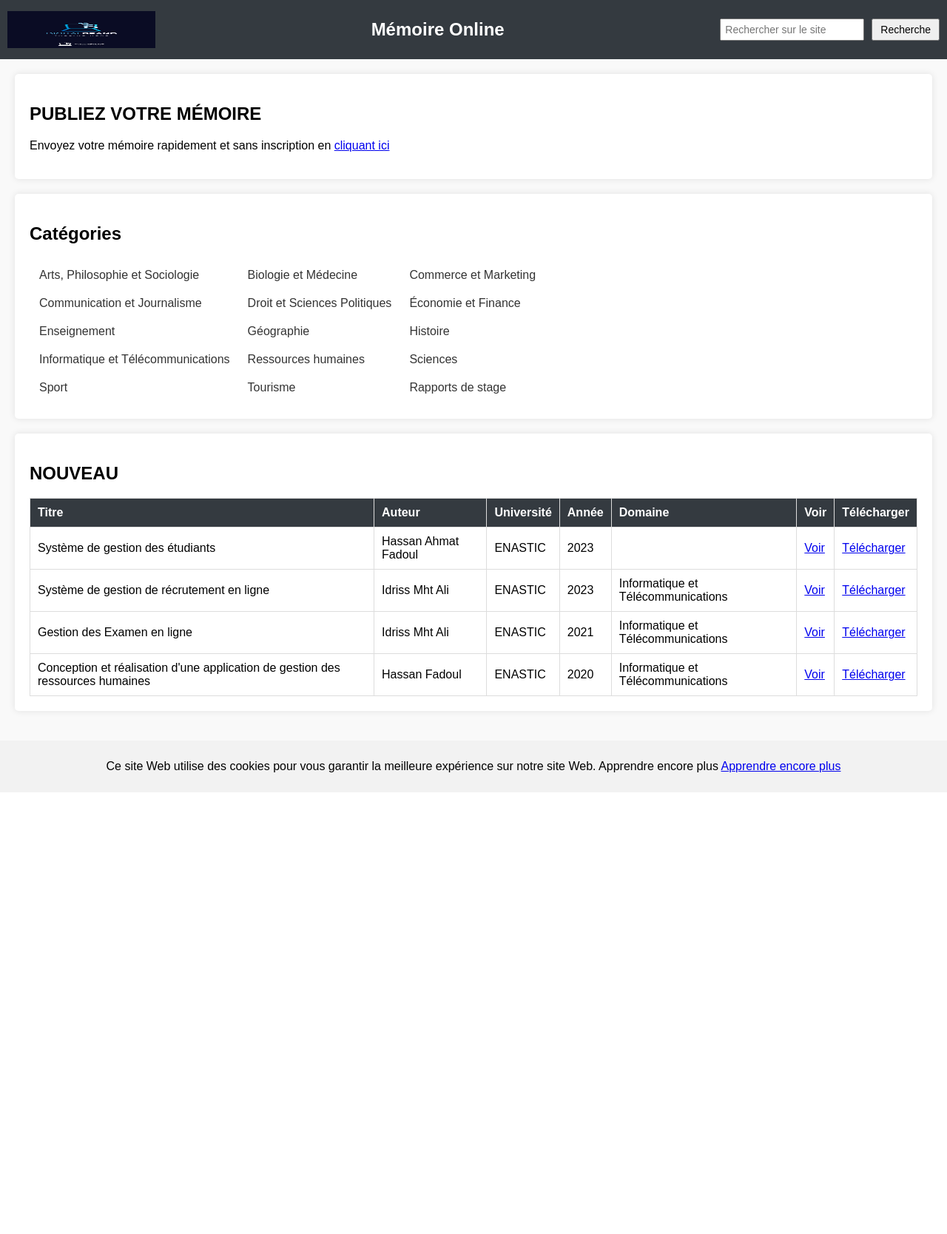
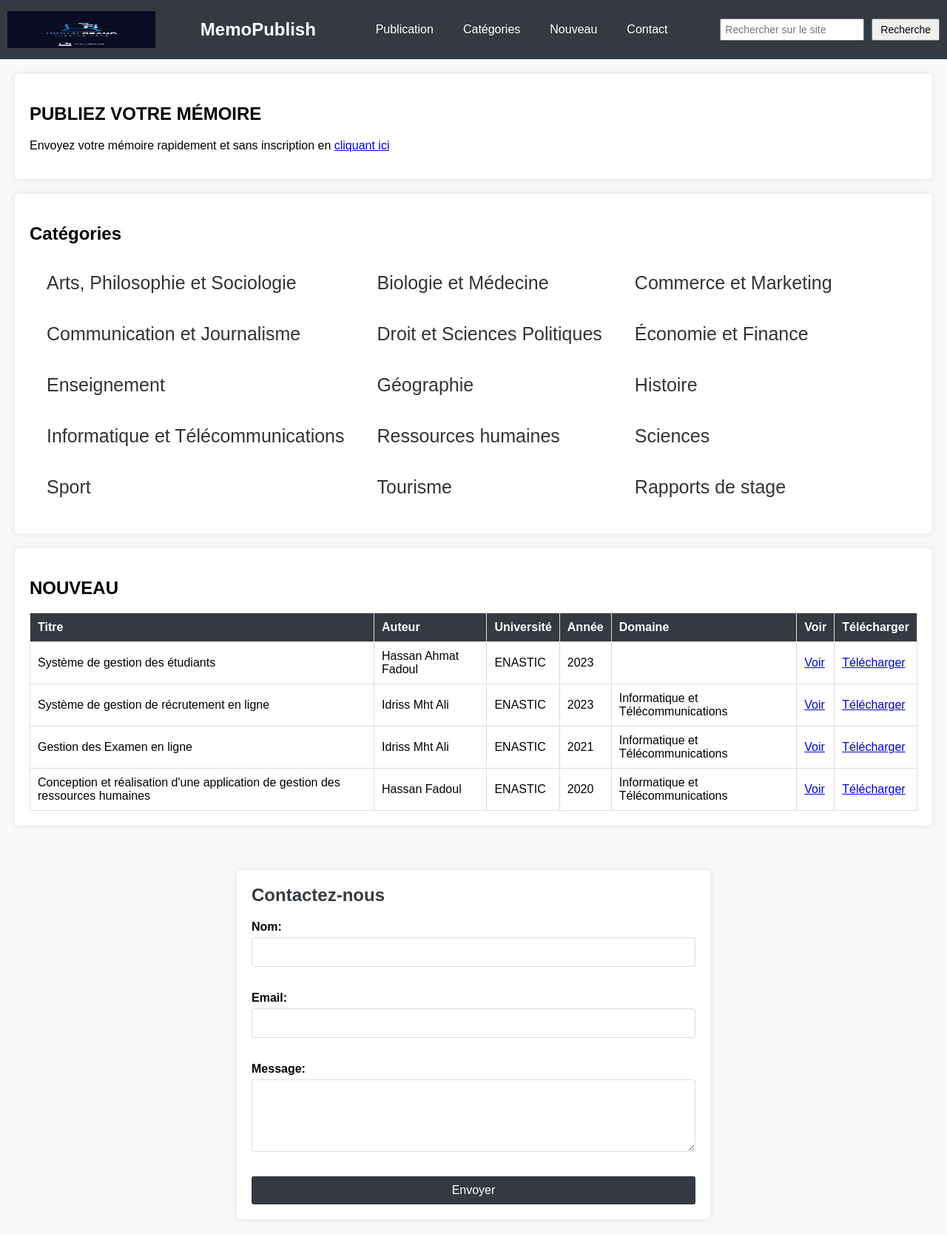
Before and after one commit to Tougay/Memoire_Online, a PHP site: page /index.php in a window 1280 px wide. Shown: the whole page at 74% size. Before the commit the page ends 1071 px from the top, so only its background shows below. Run offline with PHP 8.4, Linux system fonts and the light colour scheme; data comes from the database, SQL or seed files in the repository.

Commit message:
insertion des différentes navbar et du footer

```diff
--- a/index.php
+++ b/index.php
@@ -22,8 +22,8 @@ $memoires = $stmt->fetchAll();
 <html lang="fr">
 <head>
     <meta charset="UTF-8">
-    <title>Mémoire Online</title>
-  <style>
+    <title>MemoPublish</title>
+    <style>
         body {
             font-family: Arial, sans-serif;
             background-color: #f9f9f9;
@@ -44,6 +44,22 @@ $memoires = $stmt->fetchAll();
         #header h1 {
             font-size: 24px;
             margin: 0 10px;
+        }
+        #header nav {
+            display: flex;
+            align-items: center;
+        }
+        #header nav a {
+            color: white;
+            text-decoration: none;
+            margin: 0 10px;
+            padding: 5px 10px;
+            border-radius: 3px;
+            transition: background-color 0.3s ease, transform 0.3s ease;
+        }
+        #header nav a:hover {
+            background-color: #495057;
+            transform: scale(1.1);
         }
         #header form {
             display: flex;
@@ -70,13 +86,17 @@ $memoires = $stmt->fetchAll();
         }
         #categories a {
             display: block;
-            padding: 10px;
+            padding: 15px 20px;
             text-decoration: none;
             color: #333;
-            border-radius: 3px;
+            border-radius: 5px;
+            font-size: 25px;
+            margin-bottom: 10px;
+            transition: background-color 0.3s ease, transform 0.3s ease;
         }
         #categories a:hover {
             background-color: #ddd;
+            transform: scale(1.05);
         }
         #categories a.active {
             font-weight: bold;
@@ -99,7 +119,60 @@ $memoires = $stmt->fetchAll();
         #footer {
             text-align: center;
             padding: 10px;
-            background-color: #f2f2f2;
+            background-color: #343a40;
+            color: white;
+            position: relative;
+        }
+        #footer a {
+            color: #17a2b8;
+            text-decoration: none;
+        }
+        #footer a:hover {
+            text-decoration: underline;
+        }
+        #contact {
+            background-color: white;
+            padding: 20px;
+            margin: 20px auto;
+            border-radius: 5px;
+            box-shadow: 0 0 10px rgba(0,0,0,0.1);
+            max-width: 600px;
+        }
+        #contact h2 {
+            margin-top: 0;
+            color: #343a40;
+        }
+        #contact form {
+            display: flex;
+            flex-direction: column;
+        }
+        #contact label {
+            margin-bottom: 5px;
+            font-weight: bold;
+        }
+        #contact input[type="text"],
+        #contact input[type="email"],
+        #contact textarea {
+            padding: 10px;
+            margin-bottom: 15px;
+            border: 1px solid #ddd;
+            border-radius: 3px;
+            font-size: 16px;
+            width: 100%;
+            box-sizing: border-box;
+        }
+        #contact button {
+            padding: 10px 20px;
+            background-color: #343a40;
+            color: white;
+            border: none;
+            border-radius: 3px;
+            font-size: 16px;
+            cursor: pointer;
+            transition: background-color 0.3s ease;
+        }
+        #contact button:hover {
+            background-color: #495057;
         }
     </style>
     <script>
@@ -111,13 +184,34 @@ $memoires = $stmt->fetchAll();
                 }
             });
         }
-        window.onload = highlightActiveLink;
+        function smoothScroll(event) {
+            event.preventDefault();
+            var targetId = event.currentTarget.getAttribute("href");
+            var targetPosition = document.querySelector(targetId).offsetTop;
+            window.scrollTo({
+                top: targetPosition,
+                behavior: "smooth"
+            });
+        }
+        window.onload = function() {
+            highlightActiveLink();
+            var navLinks = document.querySelectorAll('#header nav a, #footer a');
+            navLinks.forEach(function(link) {
+                link.addEventListener('click', smoothScroll);
+            });
+        };
     </script>
 </head>
 <body>
 <div id="header">
     <img src="5570061.jpg" alt="Mémoire Online Logo" width="200" height="50">
-    <h1>Mémoire Online</h1>
+    <h1>MemoPublish</h1>
+    <nav>
+        <a href="#publication">Publication</a>
+        <a href="#categories">Catégories</a>
+        <a href="#new">Nouveau</a>
+        <a href="#contact">Contact</a>
+    </nav>
     <form method="get" action="">
         <input type="text" name="search" placeholder="Rechercher sur le site">
         <button type="submit">Recherche</button>
@@ -188,9 +282,27 @@ $memoires = $stmt->fetchAll();
 </section>
 </div>
 
+<!--
 <div id="footer">
-    <p>Ce site Web utilise des cookies pour vous garantir la meilleure expérience sur notre site Web. Apprendre encore plus <a href="#">Apprendre encore plus</a></p>
+    <p>Ce site Web utilise des cookies pour vous garantir la meilleure expérience sur notre site Web. Apprendre encore plus <a href="#contact">Contact</a></p>
 </div>
+-->
+
+<section id="contact">
+    <h2>Contactez-nous</h2>
+    <form>
+        <label for="name">Nom:</label>
+        <input type="text" id="name" name="name" required>
+        <br>
+        <label for="email">Email:</label>
+        <input type="email" id="email" name="email" required>
+        <br>
+        <label for="message">Message:</label>
+        <textarea id="message" name="message" rows="4" required></textarea>
+        <br>
+        <button type="submit">Envoyer</button>
+    </form>
+</section>
 
 </body>
 </html>
--- a/submit.php
+++ b/submit.php
@@ -145,7 +145,7 @@ document.addEventListener('DOMContentLoaded', function () {
 </script>
 <body>
     <div class="container">
-        <h1>Publier un mémoire sur MemoireOnline</h1>
+        <h1>Publier un mémoire sur MemoPublish</h1>
         <form action="submit.php" method="post" enctype="multipart/form-data" id="memoireForm">
             <label for="titre">Titre du mémoire :</label>
             <input type="text" name="titre" id="titre" required><br><br>
```
